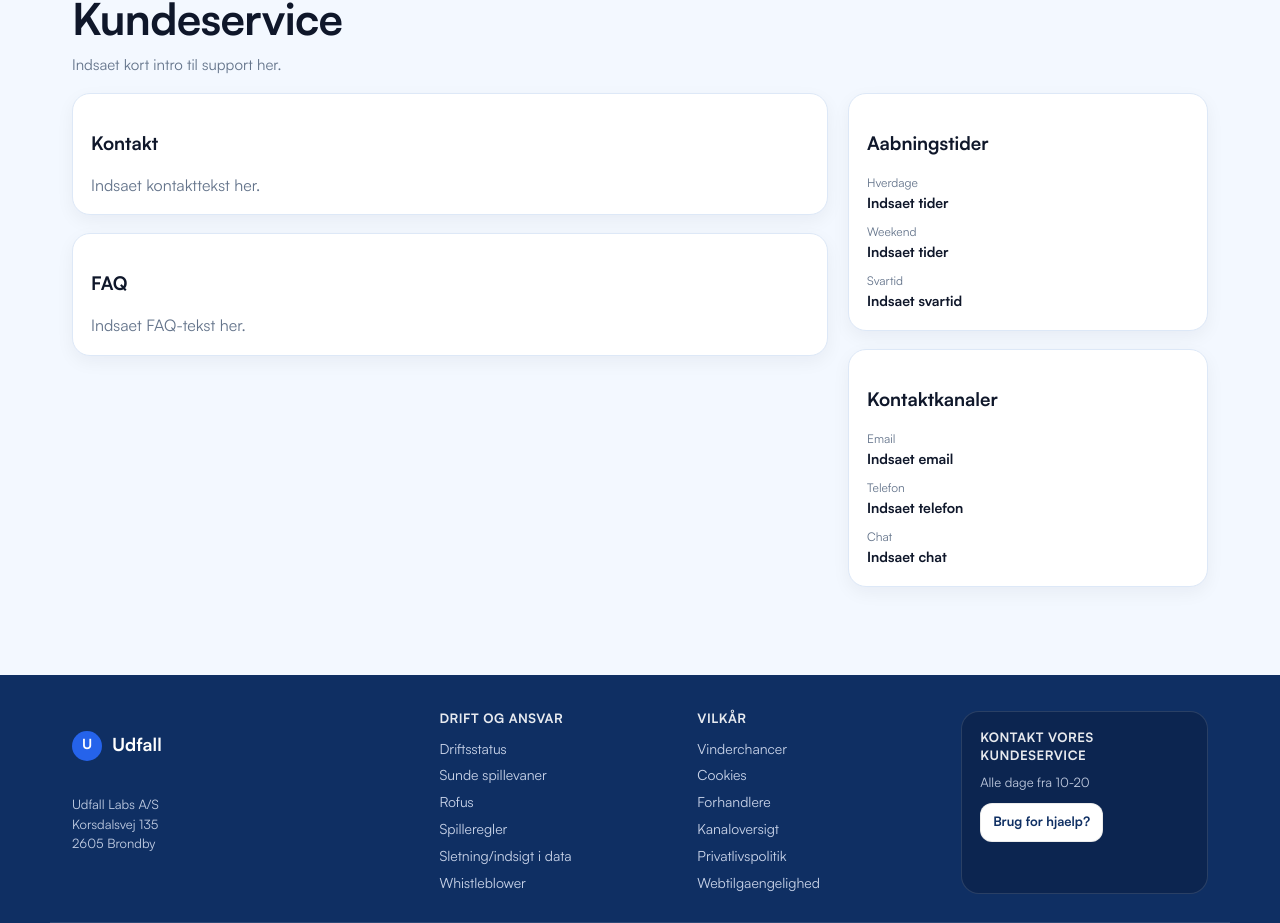
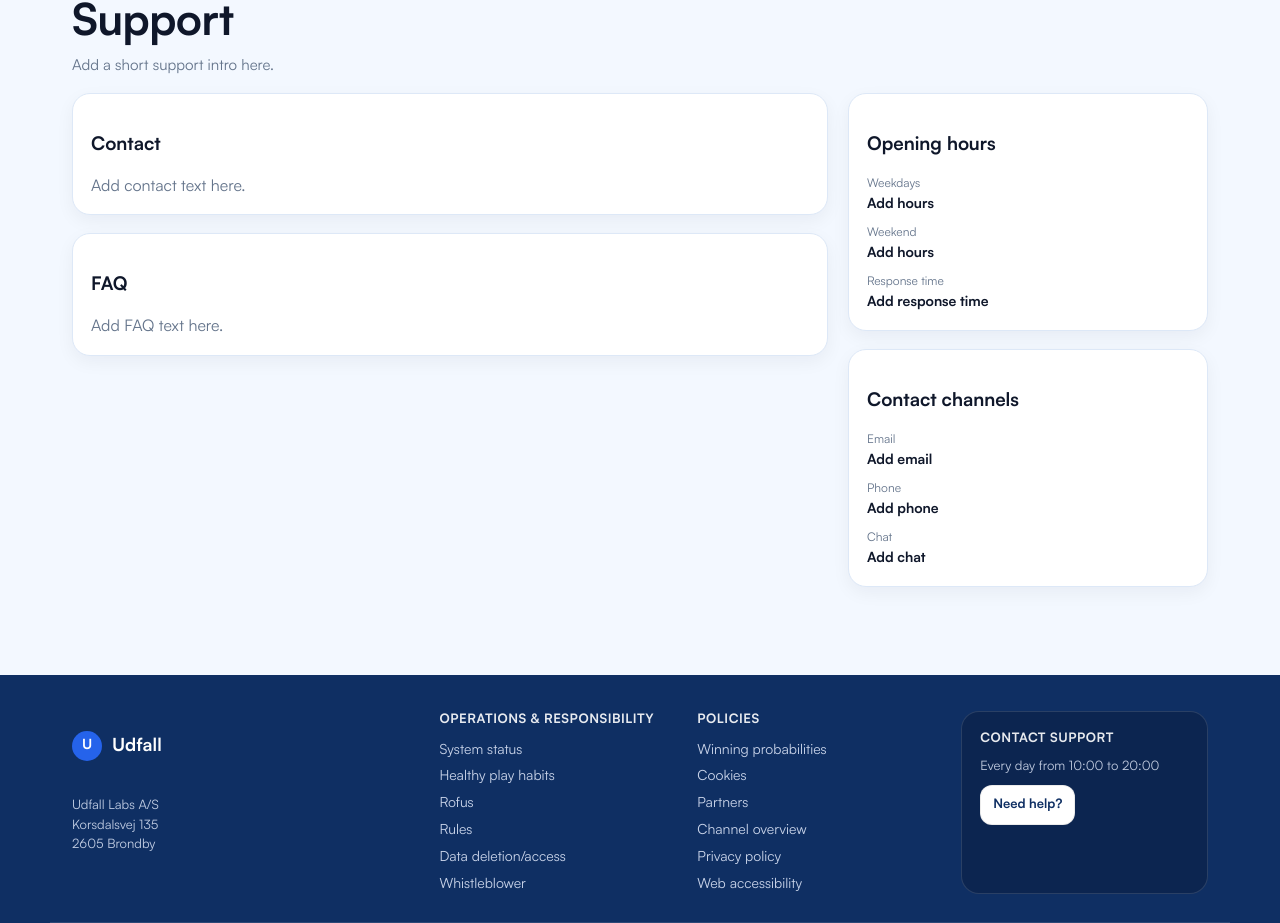
Before and after one commit to AndersNBE/frontend, a Next.js app: page /help in a window 1280 px wide. Shown: the part 158-1081 px from the top of the page. Built offline with nearby package versions, Linux system fonts and the light colour scheme; no server answers.

Commit message:
Translate UI to English and soften waitlist overlay background

```diff
--- a/app/account/AccountClient.tsx
+++ b/app/account/AccountClient.tsx
@@ -17,7 +17,7 @@ function formatTimestamp(value: string | null): string {
   if (!value) return "Not available";
   const parsed = new Date(value);
   if (Number.isNaN(parsed.getTime())) return value;
-  return new Intl.DateTimeFormat("da-DK", {
+  return new Intl.DateTimeFormat("en-US", {
     dateStyle: "medium",
     timeStyle: "short",
   }).format(parsed);
--- a/app/api/waitlist/unlock/route.ts
+++ b/app/api/waitlist/unlock/route.ts
@@ -13,7 +13,7 @@ type UnlockRequestBody = {
 export async function POST(request: Request) {
   if (!isWaitlistGateConfigured()) {
     return NextResponse.json(
-      { error: "Waitlist gate er ikke konfigureret paa serveren." },
+      { error: "Waitlist gate is not configured on the server." },
       { status: 503 },
     );
   }
@@ -26,7 +26,7 @@ export async function POST(request: Request) {
 
   if (userError || !user) {
     return NextResponse.json(
-      { error: "Du skal vaere logget ind." },
+      { error: "You must be signed in." },
       { status: 401 },
     );
   }
@@ -36,7 +36,7 @@ export async function POST(request: Request) {
     body = (await request.json()) as UnlockRequestBody;
   } catch {
     return NextResponse.json(
-      { error: "Ugyldig request payload." },
+      { error: "Invalid request payload." },
       { status: 400 },
     );
   }
@@ -46,7 +46,7 @@ export async function POST(request: Request) {
 
   if (!isCorrectWaitlistAccessCode(password)) {
     return NextResponse.json(
-      { error: "Forkert adgangskode." },
+      { error: "Invalid access code." },
       { status: 401 },
     );
   }
--- a/app/components/SiteFooter.tsx
+++ b/app/components/SiteFooter.tsx
@@ -2,25 +2,25 @@ import Link from "next/link";
 
 const footerColumns = [
   {
-    title: "Drift og ansvar",
+    title: "Operations & responsibility",
     links: [
-      { label: "Driftsstatus", href: "/legal/status" },
-      { label: "Sunde spillevaner", href: "/legal/vaner" },
+      { label: "System status", href: "/legal/status" },
+      { label: "Healthy play habits", href: "/legal/vaner" },
       { label: "Rofus", href: "/legal/rofus" },
-      { label: "Spilleregler", href: "/legal/rules" },
-      { label: "Sletning/indsigt i data", href: "/legal/data" },
+      { label: "Rules", href: "/legal/rules" },
+      { label: "Data deletion/access", href: "/legal/data" },
       { label: "Whistleblower", href: "/legal/whistleblower" },
     ],
   },
   {
-    title: "Vilkår",
+    title: "Policies",
     links: [
-      { label: "Vinderchancer", href: "/legal/odds" },
+      { label: "Winning probabilities", href: "/legal/odds" },
       { label: "Cookies", href: "/legal/cookies" },
-      { label: "Forhandlere", href: "/legal/partners" },
-      { label: "Kanaloversigt", href: "/legal/channels" },
-      { label: "Privatlivspolitik", href: "/legal/privacy" },
-      { label: "Webtilgaengelighed", href: "/legal/accessibility" },
+      { label: "Partners", href: "/legal/partners" },
+      { label: "Channel overview", href: "/legal/channels" },
+      { label: "Privacy policy", href: "/legal/privacy" },
+      { label: "Web accessibility", href: "/legal/accessibility" },
     ],
   },
 ];
@@ -59,10 +59,10 @@ export default function SiteFooter() {
         </div>
 
         <div className="footerSupport">
-          <span className="footerTitle">Kontakt vores kundeservice</span>
-          <span className="footerSupportText">Alle dage fra 10-20</span>
+          <span className="footerTitle">Contact support</span>
+          <span className="footerSupportText">Every day from 10:00 to 20:00</span>
           <Link href="/help" className="footerSupportButton">
-            Brug for hjaelp?
+            Need help?
           </Link>
         </div>
       </div>
--- a/app/globals.css
+++ b/app/globals.css
@@ -802,9 +802,9 @@ a { color: inherit; text-decoration: none; }
   padding: 22px;
   background: linear-gradient(
     180deg,
-    rgba(243, 248, 255, 0.82) 0%,
-    rgba(243, 248, 255, 0.88) 55%,
-    rgba(243, 248, 255, 0.96) 100%
+    rgba(243, 248, 255, 0.62) 0%,
+    rgba(243, 248, 255, 0.68) 55%,
+    rgba(243, 248, 255, 0.78) 100%
   );
   backdrop-filter: blur(2px);
 }
@@ -816,7 +816,7 @@ a { color: inherit; text-decoration: none; }
   padding: clamp(18px, 2.8vw, 26px);
   border-radius: 20px;
   border: 1px solid #c9dbfb;
-  background: rgba(255, 255, 255, 0.9);
+  background: rgba(255, 255, 255, 0.74);
   box-shadow: 0 16px 34px rgba(15, 23, 42, 0.1);
 }
 
@@ -851,7 +851,7 @@ a { color: inherit; text-decoration: none; }
   border: 1px solid var(--border);
   border-radius: 18px;
   padding: 14px;
-  background: rgba(255, 255, 255, 0.94);
+  background: rgba(255, 255, 255, 0.78);
   box-shadow: 0 12px 24px rgba(15, 23, 42, 0.08);
 }
 
--- a/app/help/page.tsx
+++ b/app/help/page.tsx
@@ -5,58 +5,58 @@ export default function HelpPage() {
     <section>
       <Link href="/markets" className="backLink">
         <span aria-hidden="true">&lt;-</span>
-        <span>Tilbage til markeder</span>
+        <span>Back to markets</span>
       </Link>
 
-      <h1 className="pageTitle">Kundeservice</h1>
-      <p className="pageSubtitle">Indsaet kort intro til support her.</p>
+      <h1 className="pageTitle">Support</h1>
+      <p className="pageSubtitle">Add a short support intro here.</p>
 
       <div className="marketLayout" style={{ marginTop: 18 }}>
         <div className="marketMain">
           <div className="marketCard">
-            <h3>Kontakt</h3>
-            <p style={{ margin: "8px 0 0", color: "var(--muted)" }}>Indsaet kontakttekst her.</p>
+            <h3>Contact</h3>
+            <p style={{ margin: "8px 0 0", color: "var(--muted)" }}>Add contact text here.</p>
           </div>
 
           <div className="marketCard">
             <h3>FAQ</h3>
-            <p style={{ margin: "8px 0 0", color: "var(--muted)" }}>Indsaet FAQ-tekst her.</p>
+            <p style={{ margin: "8px 0 0", color: "var(--muted)" }}>Add FAQ text here.</p>
           </div>
         </div>
 
         <aside className="marketSide">
           <div className="marketCard">
-            <h3>Aabningstider</h3>
+            <h3>Opening hours</h3>
             <div className="marketInfoList">
               <div>
-                <span>Hverdage</span>
-                <strong>Indsaet tider</strong>
+                <span>Weekdays</span>
+                <strong>Add hours</strong>
               </div>
               <div>
                 <span>Weekend</span>
-                <strong>Indsaet tider</strong>
+                <strong>Add hours</strong>
               </div>
               <div>
-                <span>Svartid</span>
-                <strong>Indsaet svartid</strong>
+                <span>Response time</span>
+                <strong>Add response time</strong>
               </div>
             </div>
           </div>
 
           <div className="marketCard">
-            <h3>Kontaktkanaler</h3>
+            <h3>Contact channels</h3>
             <div className="marketInfoList">
               <div>
                 <span>Email</span>
-                <strong>Indsaet email</strong>
+                <strong>Add email</strong>
               </div>
               <div>
-                <span>Telefon</span>
-                <strong>Indsaet telefon</strong>
+                <span>Phone</span>
+                <strong>Add phone</strong>
               </div>
               <div>
                 <span>Chat</span>
-                <strong>Indsaet chat</strong>
+                <strong>Add chat</strong>
               </div>
             </div>
           </div>
```
Also changed, not shown: app/legal/[slug]/page.tsx (+43 -43 lines), app/markets/ClientPage.tsx (+11 -12 lines).
